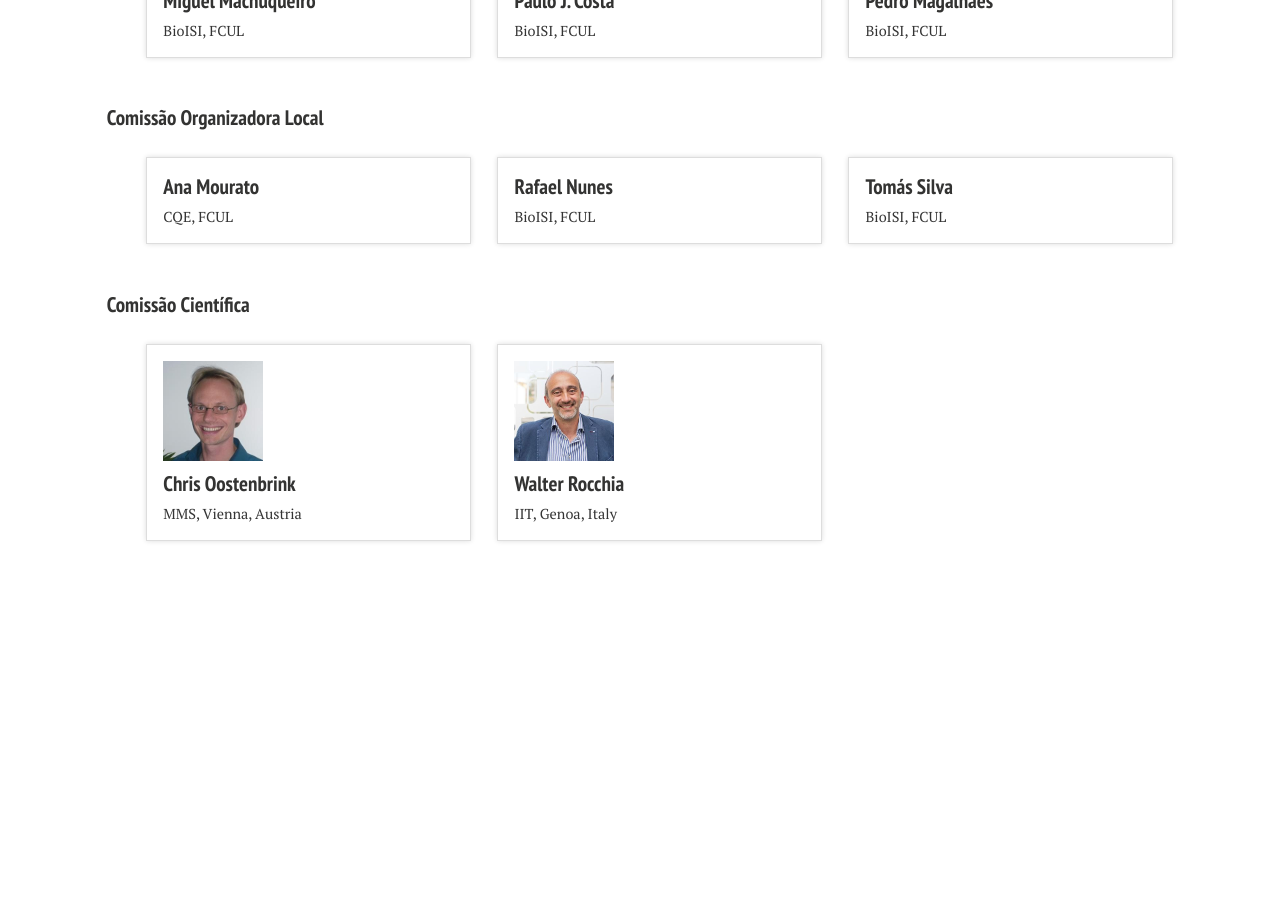
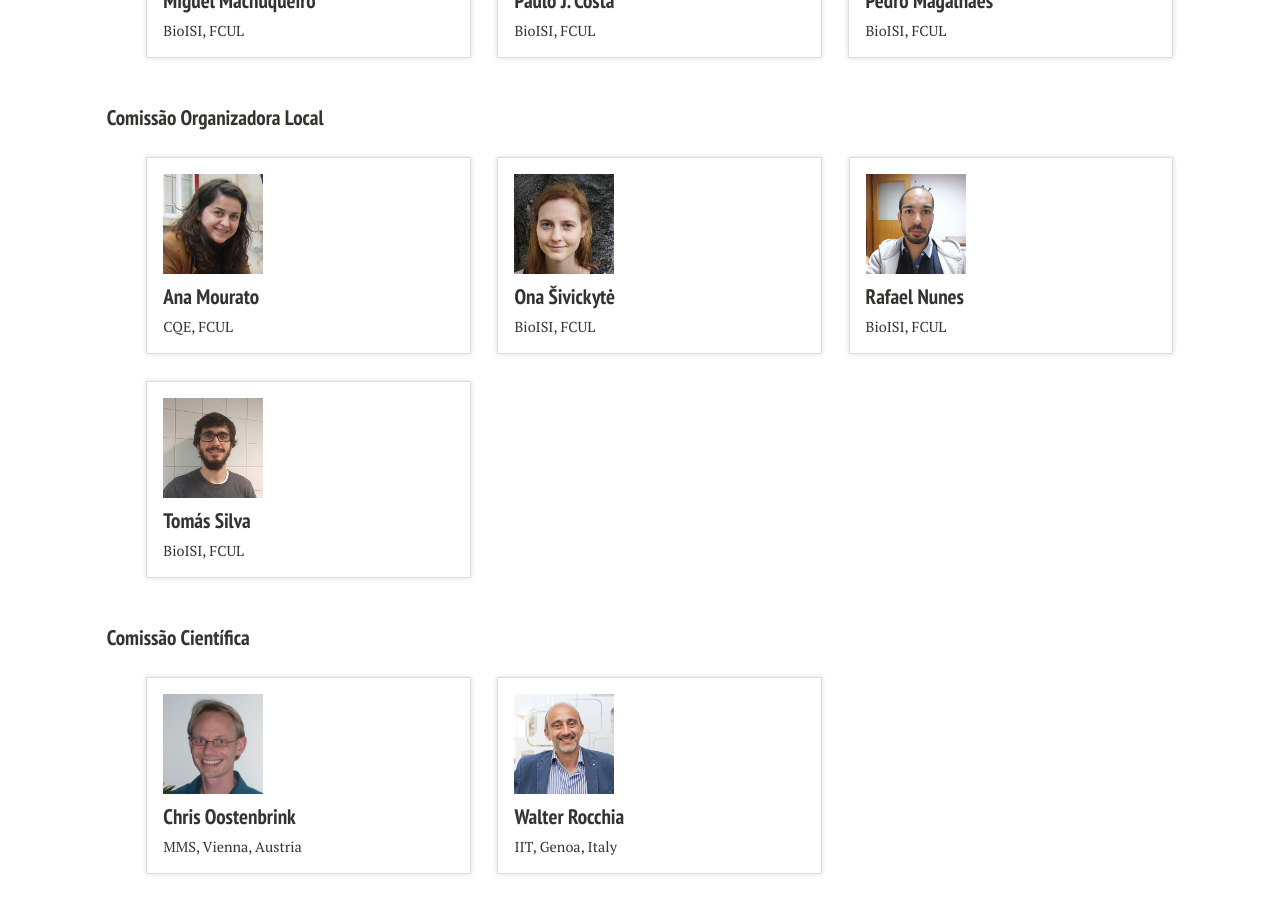
Before and after one commit to ejibce/ejibce.github.io, a Jekyll site: the page built from acerca/index.md, in a window 1280 px wide and 900 px high, scrolled down 1706 px. Built offline with Jekyll 4.4.1, drawn with Linux system fonts in a browser that asks for light colours; nearby versions of some CDN libraries; before the commit the page ends 2273 px from its top, so only the background shows below that.

Commit message:
added more members to the local organizing committee

```diff
--- a/_layouts/acerca.html
+++ b/_layouts/acerca.html
@@ -60,10 +60,23 @@
           {% endfor %}
         </ul>
 
-	<h3>Comissão Organizadora Local</h3>
+        <h3>Comissão Organizadora Local</h3>
         <ul class="rig columns-3">
           {% for member in site.data.organizacaolocal %}
           <li class="boxed">
+            {% if member.avatar %}
+            {% assign avatar = member.avatar %}
+            {% else %}
+            {% assign avatar = '/images/pessoas/bio-photo.jpg' %}
+            {% endif %}
+
+            {% if member.url %}
+            <a href="{{ member.url }}" target="_blank">
+              <img class="avatar" src="{{ avatar }}" />
+            </a>
+            {% else %}
+            <img class="avatar" src="{{ avatar }}" />
+            {% endif %}
             <h3>{{ member.name }}</h3>
             <a class='mem-position'>{{ member.position }}</a>
             {% if member.bio %}
```
Also changed, not shown: _data/organizacaolocal.yml (+8 -3 lines), images/bio-photo.jpg, images/pessoas/bio-photo.jpg, images/pessoas/foto_ana_mourato.png (added), images/pessoas/foto_ona_sivickyte.png (added), images/pessoas/foto_rafael_nunes.png (added), images/pessoas/foto_tomas_silva.png (added).
